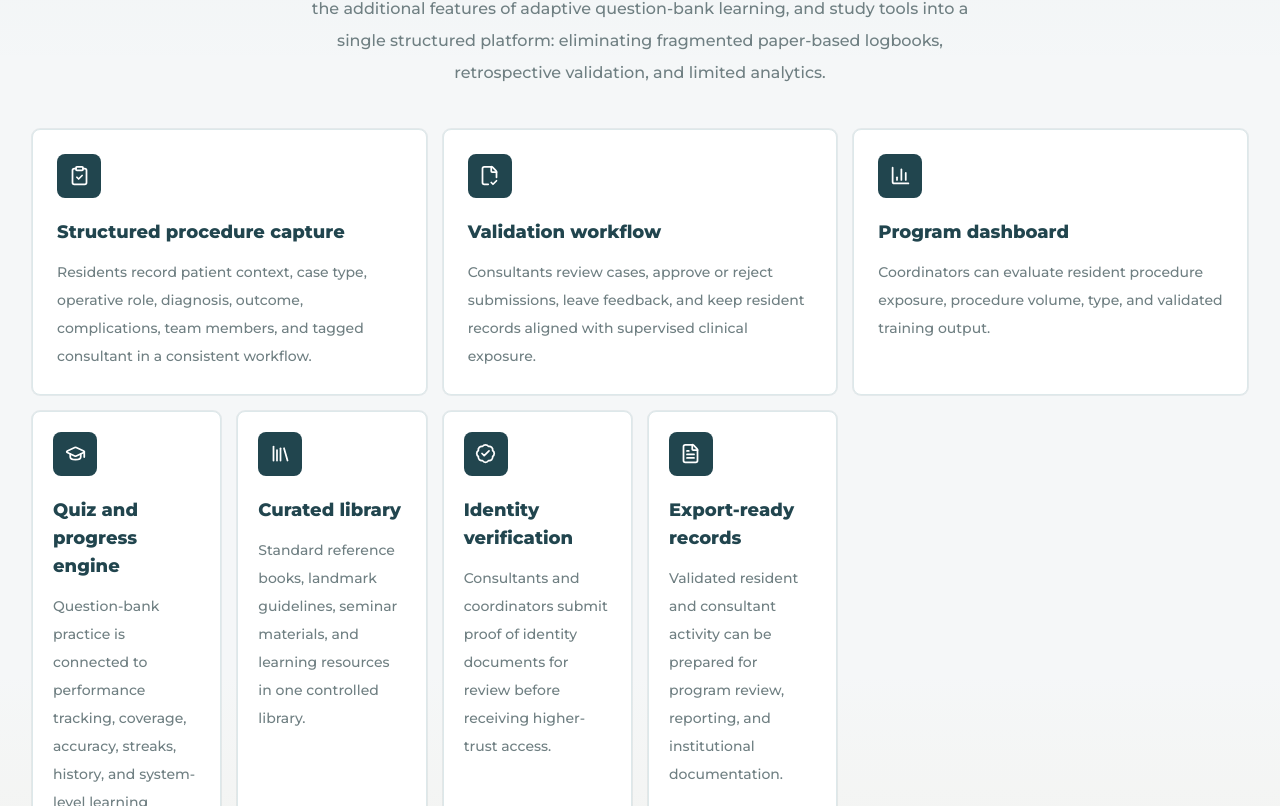
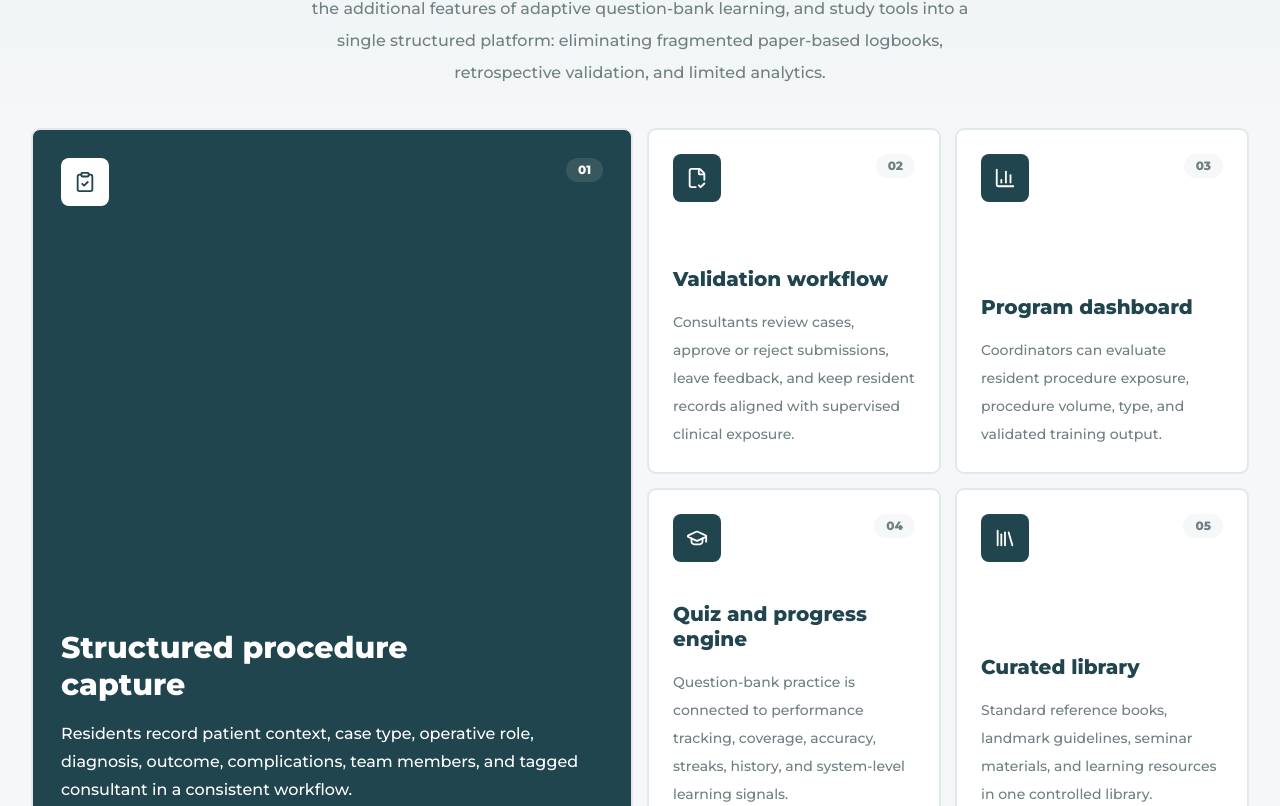
Before and after one commit to Abukoking94/INCISO_PROMO_SITE, a React (Vite) app: page / in a window 1280 px wide. Shown: the part 2974-3780 px from the top of the page. Built offline with nearby package versions, Linux system fonts and the light colour scheme.

Commit message:
Modernize platform feature grid

```diff
--- a/src/App.jsx
+++ b/src/App.jsx
@@ -801,22 +801,50 @@ function Platform() {
         title="A complete training operations layer"
         text="Incisiō unifies operative case logging, consultant validation, program oversight, with the additional features of adaptive question-bank learning, and study tools into a single structured platform: eliminating fragmented paper-based logbooks, retrospective validation, and limited analytics."
       />
-      <div className="mx-auto mt-10 grid max-w-7xl gap-4 px-5 sm:px-8 md:grid-cols-2 lg:grid-cols-6">
+      <div className="mx-auto mt-10 grid max-w-7xl auto-rows-fr gap-4 px-5 sm:px-8 md:grid-cols-2 xl:grid-cols-12">
         {features.map(({ icon: Icon, title, text }, index) => (
           <article
             key={title}
-            className={`premium-card rounded-lg border border-brand-line bg-white shadow-line ${
-              index < 3 ? 'p-6 md:col-span-2' : 'p-5 md:col-span-3 lg:col-span-3 xl:col-span-1'
+            className={`premium-card group flex min-h-[230px] flex-col rounded-lg border shadow-line ${
+              index === 0
+                ? 'bg-brand-ink p-7 text-white md:col-span-2 xl:col-span-6 xl:row-span-2'
+                : 'border-brand-line bg-white p-6 xl:col-span-3'
             }`}
+            style={{ '--reveal-delay': `${index * 70}ms` }}
             data-reveal
           >
-            <div className="mb-5 flex h-11 w-11 items-center justify-center rounded-lg bg-brand-ink text-white">
-              <Icon size={21} />
-            </div>
-            <h3 className="text-lg font-extrabold text-brand-ink">{title}</h3>
-            <p className="mt-3 text-sm font-medium leading-7 text-brand-muted">
-              {text}
-            </p>
+            <div className="flex items-start justify-between gap-4">
+              <div
+                className={`flex h-12 w-12 items-center justify-center rounded-lg ${
+                  index === 0 ? 'bg-white text-brand-ink' : 'bg-brand-ink text-white'
+                }`}
+              >
+                <Icon size={22} />
+              </div>
+              <span
+                className={`rounded-full px-3 py-1 text-xs font-extrabold ${
+                  index === 0 ? 'bg-white/10 text-white/72' : 'bg-brand-mist text-brand-muted'
+                }`}
+              >
+                0{index + 1}
+              </span>
+            </div>
+            <div className="mt-auto pt-10">
+              <h3
+                className={`font-extrabold leading-tight ${
+                  index === 0 ? 'max-w-md text-3xl' : 'text-xl text-brand-ink'
+                }`}
+              >
+                {title}
+              </h3>
+              <p
+                className={`mt-4 font-medium leading-7 ${
+                  index === 0 ? 'max-w-xl text-base text-white/72' : 'text-sm text-brand-muted'
+                }`}
+              >
+                {text}
+              </p>
+            </div>
           </article>
         ))}
       </div>
```
